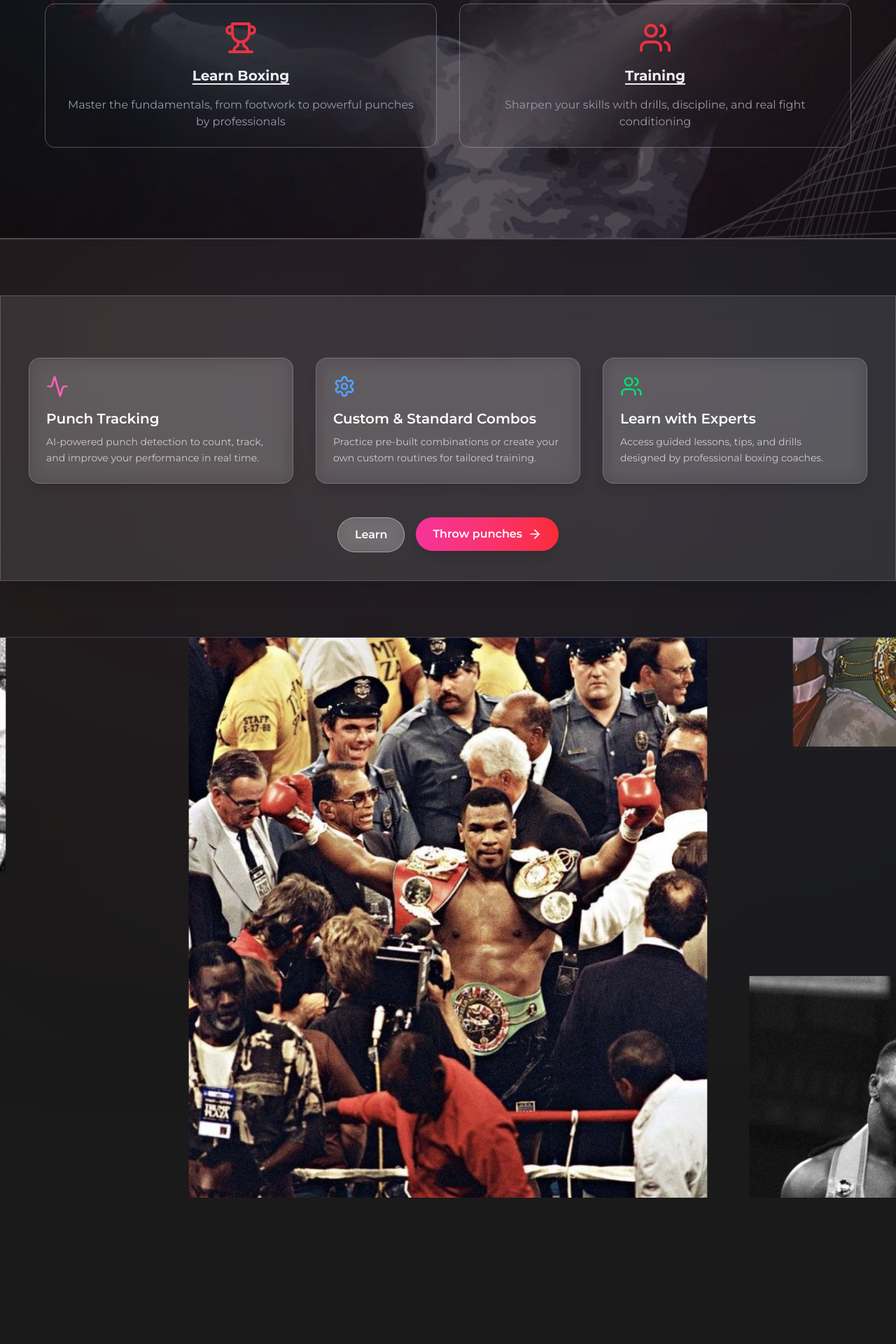
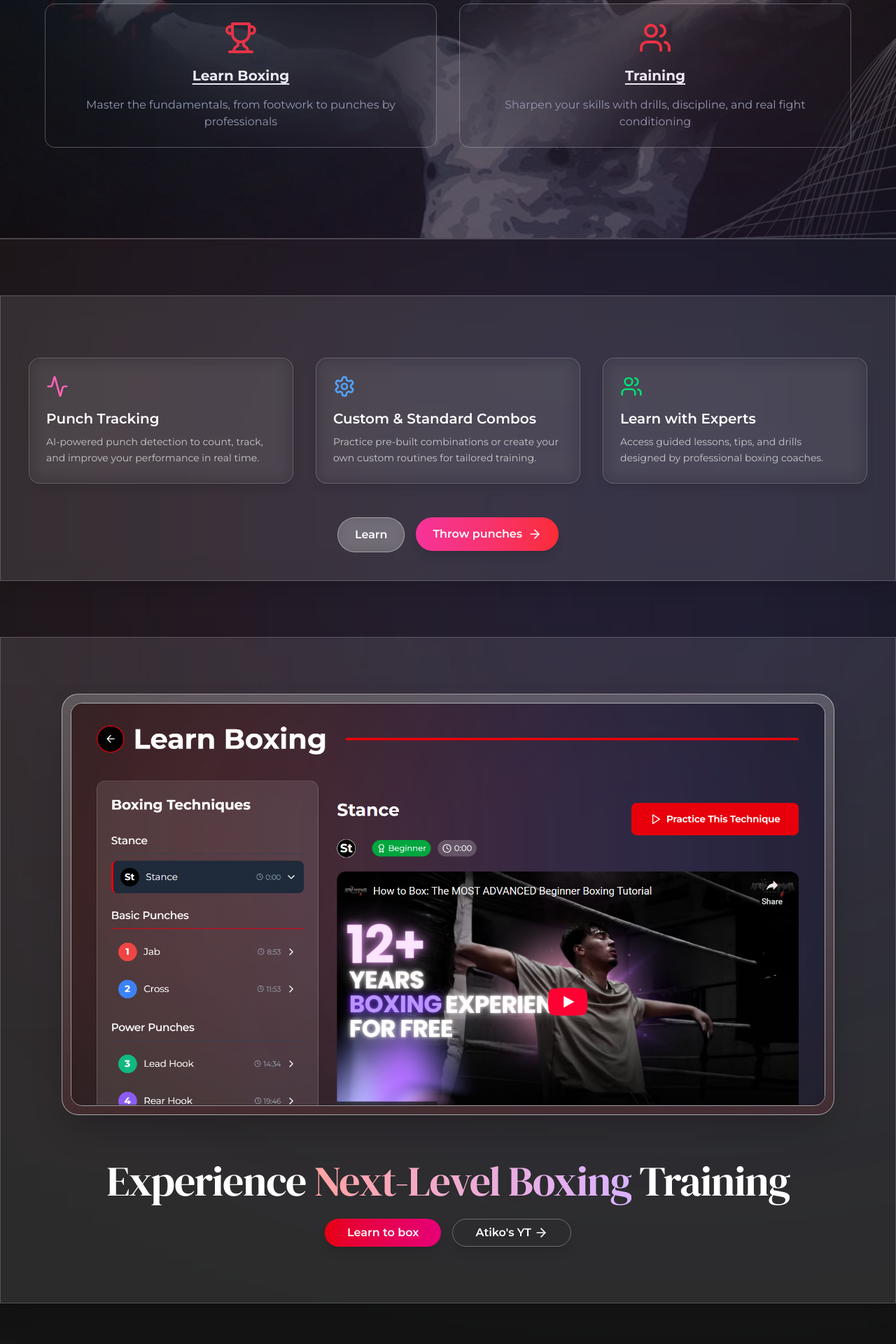
Before and after one commit to constayush/Boxit, a React (Vite) app in the folder frontend/: page / in a window 1280 px wide. Shown: the part 460-2380 px from the top of the page at 70% size. Built offline with nearby package versions, Linux system fonts and the light colour scheme; no server answers.

Commit message:
name changed to BOXLIT + major ui upgrades + added Glass effects + micro animations

```diff
--- a/frontend/index.html
+++ b/frontend/index.html
@@ -10,7 +10,8 @@
   <link
     href="https://fonts.googleapis.com/css2?family=Montserrat:ital,wght@0,100..900;1,100..900&family=Russo+One&display=swap"
     rel="stylesheet">
-  <title>Boxit</title>
+<link href="https://fonts.googleapis.com/css2?family=DM+Serif+Display:ital@0;1&display=swap" rel="stylesheet">
+  <title>BoxLit</title>
 </head>
 
 <body>
--- a/frontend/package.json
+++ b/frontend/package.json
@@ -1,5 +1,5 @@
 {
-  "name": "boxit",
+  "name": "boxlit",
   "private": false,
   "version": "0.0.0",
   "type": "module",
--- a/frontend/src/components/pages/Home.tsx
+++ b/frontend/src/components/pages/Home.tsx
@@ -2,7 +2,7 @@
 import { useRef, useState } from "react";
 import { Link } from "react-router";
 import { Trophy, Users, ArrowRight, Activity, Settings } from "lucide-react";
-import { motion, useInView } from "framer-motion";
+import { motion, useInView, useSpring } from "framer-motion";
 import CustomCursor from "../ui/Cursor";
 import VideoCard from "../ui/VideoCard";
 import "../../index.css";
@@ -16,9 +16,12 @@ import effect_img_5 from "../../../public/effect_2.jpeg";
 import effect_img_6 from "../../../public/effect_6.jpeg";
 import effect_img_7 from "../../../public/effect_7.jpeg";
 import effect_img_8 from "../../../public/effect_8.jpeg";
+import promo_1 from "../../../public/promo-1.png";
 export default function Home() {
   type CursorVariant = "default" | "button" | "text";
-
+  const { scrollYProgress: scrollYProgress2 } = useScroll();
+  const y = useTransform(scrollYProgress2, [0, 1], [0, -50]);
+  const smoothY = useSpring(y, { stiffness: 100, damping: 20 });
   const [cursorVariant, setCursorVariant] = useState<CursorVariant>("default");
   const heroRef = useRef(null);
   const gallery_ref = useRef(null);
@@ -64,6 +67,26 @@ export default function Home() {
         "The legendary 'Rumble in the Jungle.' Ali uses his famous rope-a-dope strategy to tire out the powerful Foreman before delivering a stunning knockout.",
     },
   ];
+  const sectionRef = useRef<HTMLElement>(null);
+
+  const { scrollYProgress: scrollYProgress_promo1 } = useScroll({
+    target: sectionRef,
+    offset: ["start end", "end start"],
+  });
+
+  const rotateX_promo1 = useTransform(
+    scrollYProgress_promo1,
+    [0, 0.5],
+    [100, 0]
+  );
+
+  const y_promo1 = useTransform(scrollYProgress_promo1, [0, 0], [100, 0]);
+
+  const opacity_promo1 = useTransform(
+    scrollYProgress_promo1,
+    [0, 0.3],
+    [0.5, 1]
+  );
 
   const { scrollYProgress } = useScroll({
     target: gallery_ref,
@@ -150,8 +173,8 @@ export default function Home() {
     <motion.div
       initial={{ opacity: 0 }}
       animate={{ opacity: 1 }}
-      transition={{ duration: 2, ease: "easeOut" }}
-      className="min-h-screen min-w-full flex flex-col justify-center items-center bg-[#1a1a1a] text-white "
+      transition={{ duration: .5, ease: "easeOut" }}
+      className="min-h-screen min-w-full flex flex-col justify-center items-center bg-[#141414] text-white "
     >
       <ScrollToTop />
       <CustomCursor cursorVariant={cursorVariant} />
@@ -183,17 +206,17 @@ export default function Home() {
           ></motion.span>
 
           <motion.h1
-            initial={{ opacity: 0, y: 50, letterSpacing: "20px" }}
+            initial={{ opacity: 0, y: 50, letterSpacing: "5px" }}
             animate={
               isHeroInView ? { opacity: 1, y: 0, letterSpacing: "0px" } : {}
             }
             transition={{ duration: 0.8, delay: 0.2, ease: "easeOut" }}
-            className="text-[5rem] md:text-[8rem] font-bold  russo tracking-widest"
+            className="text-[5rem] md:text-[8rem] italic   russo"
             onMouseEnter={enterText}
             onMouseLeave={leaveButton}
           >
             Box'
-            <motion.span className="text-red-600">it</motion.span>
+            <motion.span className="text-red-600">Lit</motion.span>
           </motion.h1>
 
           <motion.p
@@ -231,7 +254,7 @@ export default function Home() {
                   <Trophy className="w-12 h-12 text-red-500 mb-4 relative z-10" />
                 }
                 title="Learn Boxing"
-                description="Master the fundamentals, from footwork to powerful punches by professionals"
+                description="Master the fundamentals, from footwork to punches by professionals"
                 link="/learn"
                 onMouseEnter={enterButton}
                 onMouseLeave={leaveButton}
@@ -253,12 +276,12 @@ export default function Home() {
       </motion.div>
       <hr className="w-full border  border-[#ffffff36]" />
 
-      <section className="relative w-full mt-20 flex items-center justify-center">
-
-
-
-        <span className="absolute blur-[400px] top-0 left-0 w-[50%] h-[40%] bg-[#fc4f4fb9]" />
-        <span className="absolute blur-[400px] top-0 right-0 w-[50%] h-[40%] bg-[#575dfac8] " />
+      <section
+        ref={sectionRef}
+        className="relative flex-col gap-20 w-full mt-20 flex items-center justify-center"
+      >
+        <span className="absolute blur-[400px] top-0 left-0 w-[50%] h-[40%] bg-[#fc4f4f44]" />
+        <span className="absolute blur-[400px] top-0 right-0 w-[50%] h-[40%] bg-[#575cfa9c] " />
         {/* Glass Card */}
         <motion.div
           initial={{ opacity: 0, y: 50 }}
@@ -272,7 +295,7 @@ export default function Home() {
               <motion.div
                 key={i}
                 whileHover={{ scale: 1.05 }}
-                className="p-6 rounded-2xl bg-white/10 border border-white/20 backdrop-blur-md text-left shadow-lg"
+                className="p-6 rounded-2xl bg-black/1 border border-white/20 backdrop-blur-md text-left shadow-lg"
               >
                 {f.icon}
                 <h3 className="mt-4 text-xl font-semibold text-white">
@@ -299,6 +322,70 @@ export default function Home() {
             </Link>
           </div>
         </motion.div>
+
+       <section
+        ref={sectionRef}
+        className="w-full min-h-screen flex flex-col items-center justify-center bg-white/10 border-white/20 border shadow-xl py-20"
+      >
+        <div className="max-w-6xl w-full px-6 flex flex-col items-center gap-16">
+          <div className="w-full" style={{ perspective: "3000px" }}>
+            <motion.div
+              style={{
+                rotateX: rotateX_promo1,
+                y: y_promo1,
+                opacity: opacity_promo1,
+                transformStyle: "preserve-3d",
+              }}
+              className="relative w-full p-3 rounded-3xl overflow-hidden bg-gradient-to-b from-white/20 to-red-500/10 backdrop-blur-2xl border border-white/50 shadow-2xl cursor-pointer"
+            >
+              <img
+                className="rounded-2xl border border-white/50 w-full"
+                src={promo_1}
+                alt="Boxing Training"
+              />
+              {/* Subtle shine effect */}
+              <motion.div
+                className="absolute inset-0 pointer-events-none bg-gradient-to-tr from-white/10 to-white/0"
+                animate={{ opacity: [0, 0.15, 0] }}
+                transition={{ repeat: Number.POSITIVE_INFINITY, duration: 4 }}
+              />
+            </motion.div>
+          </div>
+
+          {/* Animated Description */}
+          <motion.div
+            className="flex flex-col items-center lg:items-start text-center lg:text-left"
+            initial={{ opacity: 0, y: 50 }}
+            whileInView={{ opacity: 1, y: 0 }}
+            viewport={{ once: true }}
+            transition={{ duration: 1 }}
+          >
+            <h2 className="text-6xl font-extrabold text-white russo  mb-6 tracking-tight relative">
+              Experience{" "}
+              <span className="text-transparent bg-clip-text bg-gradient-to-r from-red-300 to-purple-300 animate-text">
+                Next-Level Boxing
+              </span>{" "}
+              Training
+            </h2>
+
+            <span className="flex w-full justify-center gap-4">
+              <Link to="/learn">
+                <button className="px-8 py-3 h-10 flex items-center justify-center bg-gradient-to-r from-red-600 to-pink-600 hover:to-red-500 text-white rounded-3xl font-semibold transition-all shadow-lg hover:shadow-xl">
+                  Learn to box
+                </button>
+              </Link>
+
+              <a href="https://www.youtube.com/channel/UCiE7yqBDTQjtk1abuw92FQg" target="_blank" rel="noreferrer">
+                <button className="flex gap-1 justify-center items-center text-center cursor-pointer border border-white/30 text-white rounded-3xl px-8 py-3 h-10 font-semibold transition-all shadow-lg hover:shadow-xl hover:bg-white/10">
+                  Atiko's YT <ArrowRight className="w-5 h-5" />
+                </button>
+              </a>
+            </span>
+          </motion.div>
+        </div>
+      </section>
+
+
       </section>
 
       <hr className="border-gray-700 w-full mt-20 " />
@@ -322,15 +409,15 @@ export default function Home() {
 
       {/* Legendary Fights */}
       <div className="legendary-fights-wrapper relative flex justify-center items-center w-full mt-20">
-        <span className="absolute blur-[400px] top-0 left-0 w-[20%] h-[80%] bg-[#fc4f4fb9]" />
-        <span className="absolute blur-[400px] top-0 right-0 w-[20%] h-[80%] bg-[#575dfac8]" />
+        <span className="absolute blur-[400px] top-0 left-0 w-[20%] h-[80%] bg-[#fc4f4f8d]" />
+        <span className="absolute blur-[400px] top-0 right-0 w-[20%] h-[80%] bg-[#575cfa75]" />
         <motion.div
           ref={videosRef}
           className="w-full  max-w-6xl relative flex justify-center items-center"
         >
           <div className="">
             <motion.div className="text-center mb-22">
-              <h2 className="text-4xl md:text-5xl font-bold mb-4">
+              <h2 className="text-4xl md:text-6xl russo  mb-4">
                 THUNDER, <span className="text-red-600">BLOOD</span>, LEGACY
               </h2>
               <div className="w-90 h-1 bg-red-600 mx-auto"></div>
--- a/frontend/src/components/ui/Navbar.tsx
+++ b/frontend/src/components/ui/Navbar.tsx
@@ -30,7 +30,7 @@ function Navbar() {
         className={`py-8 px-18 w-full transition-all duration-300 flex gap-8 items-center justify-between
           ${scrolled ? "onScrollNav" : ""}`}
       >
-        <li className="font-bold text-2xl">Box'it</li>
+        <li className="font-bold russo text-2xl">Box'Lit</li>
         <li>
           <ul className="flex w-fit gap-4 justify-between items-center">
             <Link
--- a/frontend/src/custom.d.ts
+++ b/frontend/src/custom.d.ts
@@ -13,6 +13,11 @@ declare module '*.mp3' {
     export default src;
   }
 
+    declare module '*.png' {
+    const src: string;
+    export default src;
+  }
+
     declare module '*.jpeg' {
     const src: string;
     export default src;
--- a/frontend/src/index.css
+++ b/frontend/src/index.css
@@ -103,14 +103,14 @@ body {
 
 /* Custom Brand Font */
 .brand-font {
-  font-family: "Montserrat", sans-serif;
+   font-family: "Lora", serif;
   font-optical-sizing: auto;
-  font-weight: 900;
+  font-weight: 700;
+  font-style: normal;
   text-transform: uppercase;
-  /* background: -webkit-linear-gradient(#aeaeae, #ffffff); */
-  /* -webkit-background-clip: text;
-  -webkit-text-fill-color: transparent; */
+
 }
+
 
 /* Hero Gradient */
 .hero-gradient {
@@ -226,8 +226,12 @@ body {
 
 }
 .russo {
-  font-family: "Russo One", sans-serif;
-  font-style: normal;
+    font-family: "DM Serif Display", serif;
+  font-optical-sizing: auto;
+
+  font-weight: 400;
+
+
 }
 
 /* Dynamic hover effects */
```
Also changed, not shown: frontend/src/components/pages/Learn.tsx (+5 -5 lines), frontend/src/components/pages/Select.tsx (+5 -5 lines), frontend/src/components/pages/Train.tsx (+77 -35 lines), frontend/public/promo-1.png (added), 1 other file (tests, documents, lock files or other folders).
